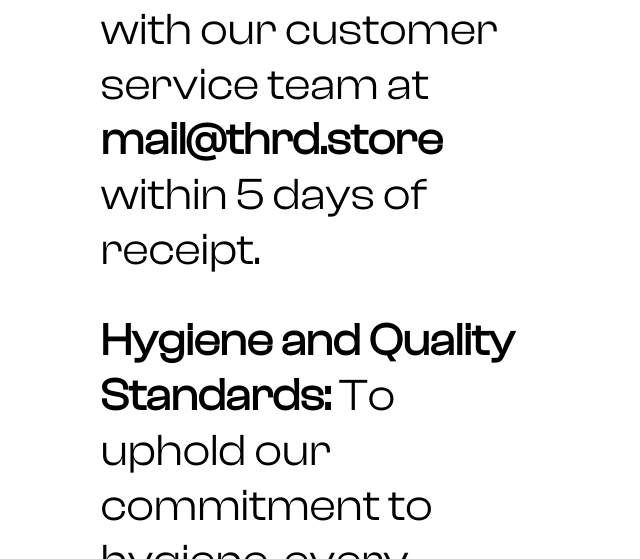
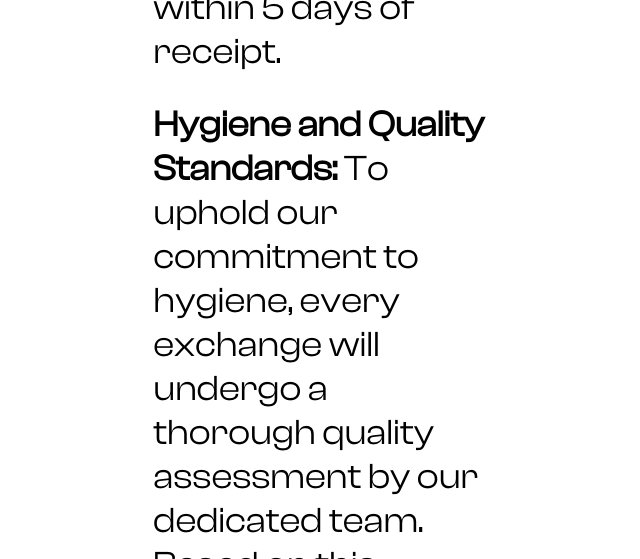
Before and after one commit to ShubhAgarwal566/thrd_landing_v0, a website: page policy.html in a window 1280 px wide. Shown: the part 741-1300 px from the top of the page, without its empty margins (319-959 px from the left). Drawn offline with nearby package versions, Linux system fonts and the light colour scheme.

Commit message:
fix: scaling on desktop

```diff
--- a/css/style_contact.css
+++ b/css/style_contact.css
@@ -1,7 +1,22 @@
 @media (min-width: 1000px) {
+  body, html {
+    height: 100%; /* Ensure full height */
+  }
+
   body {
+    overflow-x: auto; /* Enable horizontal scrolling if needed */
+  }
+
+  .container {
     max-width: 40vw; /* Adjust this value to match a typical mobile screen width */
     margin: 0 auto; /* Center the content horizontally */
+    transform: scale(0.8); /* Adjust the scaling factor as needed */
+    transform-origin: top center; /* Keep content anchored at the top */
+  }
+
+  /* Add a class to elements with overflow-x to allow horizontal scrolling */
+  .overflow-x-scroll {
+    overflow-x: auto;
   }
 }
 
--- a/css/style_faq.css
+++ b/css/style_faq.css
@@ -1,7 +1,22 @@
 @media (min-width: 1000px) {
+  body, html {
+    height: 100%; /* Ensure full height */
+  }
+
   body {
+    overflow-x: auto; /* Enable horizontal scrolling if needed */
+  }
+
+  .container {
     max-width: 40vw; /* Adjust this value to match a typical mobile screen width */
     margin: 0 auto; /* Center the content horizontally */
+    transform: scale(0.8); /* Adjust the scaling factor as needed */
+    transform-origin: top center; /* Keep content anchored at the top */
+  }
+
+  /* Add a class to elements with overflow-x to allow horizontal scrolling */
+  .overflow-x-scroll {
+    overflow-x: auto;
   }
 }
 
--- a/css/style_index.css
+++ b/css/style_index.css
@@ -15,12 +15,38 @@
   src: url("../fonts/ClashDisplay-Semibold.otf");
 }
 
+/* @media (min-width: 1000px) {
+  body {
+    max-width: 40vw;
+    margin: 0 auto;
+    transform: scale(0.8);
+    transform-origin: center;
+  }
+} */
+
 @media (min-width: 1000px) {
+  body, html {
+    height: 100%; /* Ensure full height */
+  }
+
   body {
+    overflow-x: auto; /* Enable horizontal scrolling if needed */
+  }
+
+  .container {
     max-width: 40vw; /* Adjust this value to match a typical mobile screen width */
     margin: 0 auto; /* Center the content horizontally */
+    transform: scale(0.8); /* Adjust the scaling factor as needed */
+    transform-origin: top center; /* Keep content anchored at the top */
+  }
+
+  /* Add a class to elements with overflow-x to allow horizontal scrolling */
+  .overflow-x-scroll {
+    overflow-x: auto;
   }
 }
+
+
 .navBar{
     background-color: white;
     color: #ffffff;
--- a/css/style_our_story.css
+++ b/css/style_our_story.css
@@ -1,7 +1,22 @@
 @media (min-width: 1000px) {
+  body, html {
+    height: 100%; /* Ensure full height */
+  }
+
   body {
+    overflow-x: auto; /* Enable horizontal scrolling if needed */
+  }
+
+  .container {
     max-width: 40vw; /* Adjust this value to match a typical mobile screen width */
     margin: 0 auto; /* Center the content horizontally */
+    transform: scale(0.8); /* Adjust the scaling factor as needed */
+    transform-origin: top center; /* Keep content anchored at the top */
+  }
+
+  /* Add a class to elements with overflow-x to allow horizontal scrolling */
+  .overflow-x-scroll {
+    overflow-x: auto;
   }
 }
 
--- a/css/style_policy.css
+++ b/css/style_policy.css
@@ -1,7 +1,22 @@
 @media (min-width: 1000px) {
+  body, html {
+    height: 100%; /* Ensure full height */
+  }
+
   body {
+    overflow-x: auto; /* Enable horizontal scrolling if needed */
+  }
+
+  .container {
     max-width: 40vw; /* Adjust this value to match a typical mobile screen width */
     margin: 0 auto; /* Center the content horizontally */
+    transform: scale(0.8); /* Adjust the scaling factor as needed */
+    transform-origin: top center; /* Keep content anchored at the top */
+  }
+
+  /* Add a class to elements with overflow-x to allow horizontal scrolling */
+  .overflow-x-scroll {
+    overflow-x: auto;
   }
 }
 
--- a/css/style_request_access.css
+++ b/css/style_request_access.css
@@ -1,7 +1,22 @@
 @media (min-width: 1000px) {
+  body, html {
+    height: 100%; /* Ensure full height */
+  }
+
   body {
+    overflow-x: auto; /* Enable horizontal scrolling if needed */
+  }
+
+  .container {
     max-width: 40vw; /* Adjust this value to match a typical mobile screen width */
     margin: 0 auto; /* Center the content horizontally */
+    transform: scale(0.8); /* Adjust the scaling factor as needed */
+    transform-origin: top center; /* Keep content anchored at the top */
+  }
+
+  /* Add a class to elements with overflow-x to allow horizontal scrolling */
+  .overflow-x-scroll {
+    overflow-x: auto;
   }
 }
 
--- a/policy.html
+++ b/policy.html
@@ -41,6 +41,7 @@ src="https://www.facebook.com/tr?id=3479504865642846&ev=PageView&noscript=1"
 <!-- End Meta Pixel Code -->
   </head>
   <body>
+    <div class="container">
       <nav class="navBar">
         <ul class="navbarelements">
           <li class="navitem left"><a href="./request_access.html">SHOP</a></li>
@@ -132,7 +133,6 @@ src="https://www.facebook.com/tr?id=3479504865642846&ev=PageView&noscript=1"
           </footer>
 
 
-    <script src="https://cdn.jsdelivr.net/npm/@popperjs/core@2.11.8/dist/umd/popper.min.js" integrity="sha384-I7E8VVD/ismYTF4hNIPjVp/Zjvgyol6VFvRkX/vR+Vc4jQkC+hVqc2pM8ODewa9r" crossorigin="anonymous"></script>
-    <script src="https://cdn.jsdelivr.net/npm/bootstrap@5.3.2/dist/js/bootstrap.min.js" integrity="sha384-BBtl+eGJRgqQAUMxJ7pMwbEyER4l1g+O15P+16Ep7Q9Q+zqX6gSbd85u4mG4QzX+" crossorigin="anonymous"></script>
+    </div>
   </body>
 </html>
```
Also changed, not shown: contact.html (+6 -7 lines), faq.html (+4 -0 lines), index.html (+6 -0 lines), our_story.html (+3 -7 lines), request_access.html (+3 -7 lines). Lines whose indentation alone changed are shown as unchanged.
